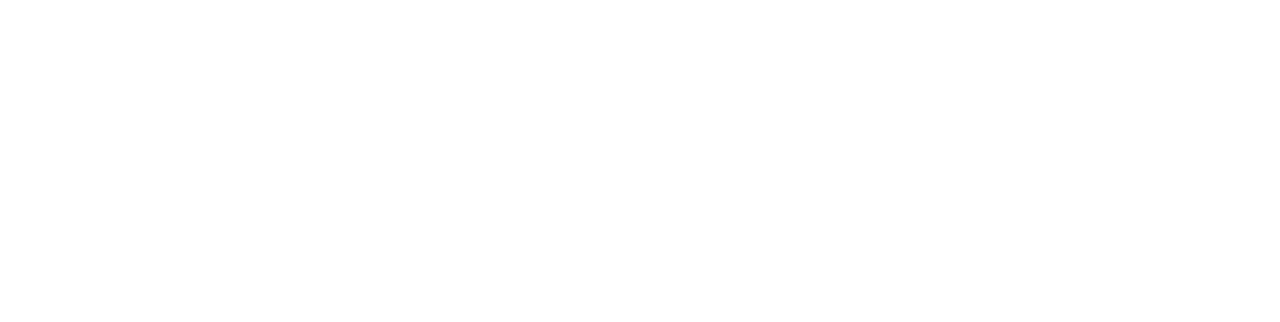
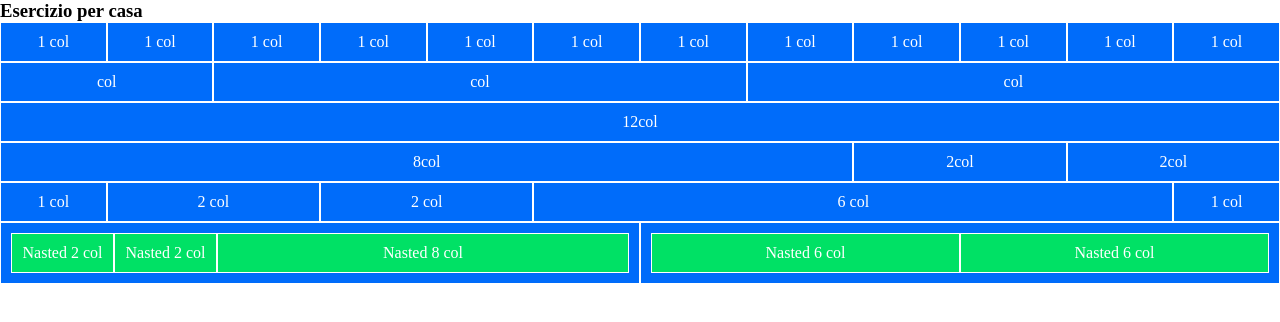
Before and after one commit to SaraG94/html-css-12bool, a plain HTML site: page index.html in a window 1280 px wide. Drawn offline with Linux system fonts and the light colour scheme.

Commit message:
First sectione Esercizio+ frame +style

```diff
--- a/css/frame.css
+++ b/css/frame.css
@@ -3,3 +3,76 @@
     padding: 0;
     box-sizing: border-box;
 }
+
+.container {
+    max-width: 2000px;
+	margin: 0 auto;
+}
+
+.row {
+	display: flex;
+	flex-direction: row;
+	flex-wrap: wrap;
+}
+
+/****dimensioni col****/
+
+.col-1 {
+	flex-basis: calc((100% / 12) * 1);
+	max-width: calc((100% / 12) * 1);
+}
+
+.col-2 {
+	flex-basis: calc((100% / 12) * 2);
+	max-width: calc((100% / 12) * 2);
+}
+
+.col-3 {
+	flex-basis: calc((100% / 12) * 3);
+	max-width: calc((100% / 12) * 3);
+}
+
+.col-4 {
+	flex-basis: calc((100% / 12) * 4);
+	max-width: calc((100% / 12) * 4);
+}
+
+.col-5 {
+	flex-basis: calc((100% / 12) * 5);
+	max-width: calc((100% / 12) * 5);
+}
+
+.col-6 {
+	flex-basis: calc((100% / 12) * 6);
+	max-width: calc((100% / 12) * 6);
+}
+
+.col-7 {
+	flex-basis: calc((100% / 12) * 7);
+	max-width: calc((100% / 12) * 7);
+}
+
+.col-8 {
+	flex-basis: calc((100% / 12) * 8);
+	max-width: calc((100% / 12) * 8);
+}
+
+.col-9 {
+	flex-basis: calc((100% / 12) * 9);
+	max-width: calc((100% / 12) * 9);
+}
+
+.col-10 {
+	flex-basis: calc((100% / 12) * 10);
+	max-width: calc((100% / 12) * 10);
+}
+
+.col-11 {
+	flex-basis: calc((100% / 12) * 11);
+	max-width: calc((100% / 12) * 11);
+}
+
+.col-12 {
+	flex-basis: calc((100% / 12) * 12);
+	max-width: calc((100% / 12) * 12);
+}
--- a/css/style.css
+++ b/css/style.css
@@ -0,0 +1,11 @@
+[class^='col'] {
+	padding: 10px;
+	background-color: #006CFA;
+	color: white;
+	border: 1px solid white;
+    text-align: center;
+}
+
+.row .green{
+    background-color: #00E165;
+}
--- a/index.html
+++ b/index.html
@@ -9,6 +9,123 @@
     <title>12 Bool</title>
 </head>
 <body>
+    <!--first section-->
+    <section class="esercizio">
+        <h3>Esercizio per casa</h3>
+
+        <div class="container">
+            <div class="row">
+                <!--12 col da 1-->
+                <div class="col-1">
+                    1 col
+                </div>
+                <div class="col-1">
+                    1 col
+                </div>
+                <div class="col-1">
+                    1 col
+                </div>
+                <div class="col-1">
+                    1 col
+                </div>
+                <div class="col-1">
+                    1 col
+                </div>
+                <div class="col-1">
+                    1 col
+                </div>
+                <div class="col-1">
+                    1 col
+                </div>
+                <div class="col-1">
+                    1 col
+                </div>
+                <div class="col-1">
+                    1 col
+                </div>
+                <div class="col-1">
+                    1 col
+                </div>
+                <div class="col-1">
+                    1 col
+                </div>
+                <div class="col-1">
+                    1 col
+                </div>
+
+                <!--1 col-2 2 col-5-->
+                <div class="col-2">
+                    col
+                </div>
+                <div class="col-5">
+                    col
+                </div>
+                <div class="col-5">
+                    col
+                </div>
+
+                <!--1 col-12-->
+                <div class="col-12">
+                    12col
+                </div>
+
+                <!--1 col-8 2 col-2-->
+                <div class="col-8">
+                    8col
+                </div>
+
+                <div class="col-2">
+                    2col
+                </div>
+
+                <div class="col-2">
+                    2col
+                </div>
+
+                <!--mix-col-->
+                <div class="col-1">
+                    1 col
+                </div>
+                <div class="col-2">
+                    2 col
+                </div>
+                <div class="col-2">
+                    2 col
+                </div>
+                <div class="col-6">
+                    6 col
+                </div>
+                <div class="col-1">
+                    1 col
+                </div>
+
+                <!--annidamento-->
+                <div class="col-6">
+                    <div class="row">
+                        <div class="col-2 green">
+                            Nasted 2 col
+                        </div>
+                        <div class="col-2 green">
+                            Nasted 2 col
+                        </div>
+                        <div class="col-8 green">
+                            Nasted 8 col
+                        </div>
+                    </div>
+                </div>
+                <div class="col-6">
+                    <div class="row">
+                        <div class="col-6 green">
+                            Nasted 6 col
+                        </div>
+                        <div class="col-6 green">
+                            Nasted 6 col
+                        </div>
+                    </div>
+                </div>
+            </div>
+        </div>
+    </section>
 
 </body>
 </html>
```
